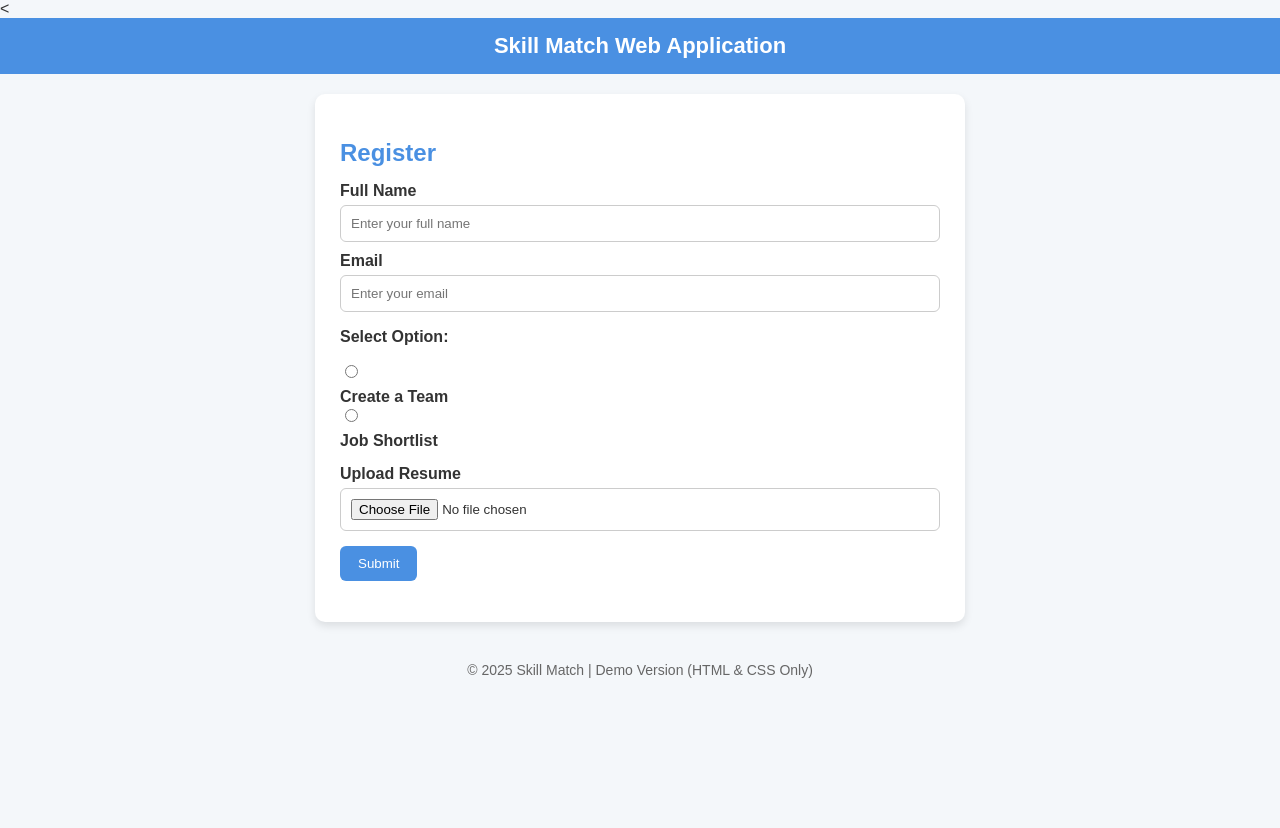
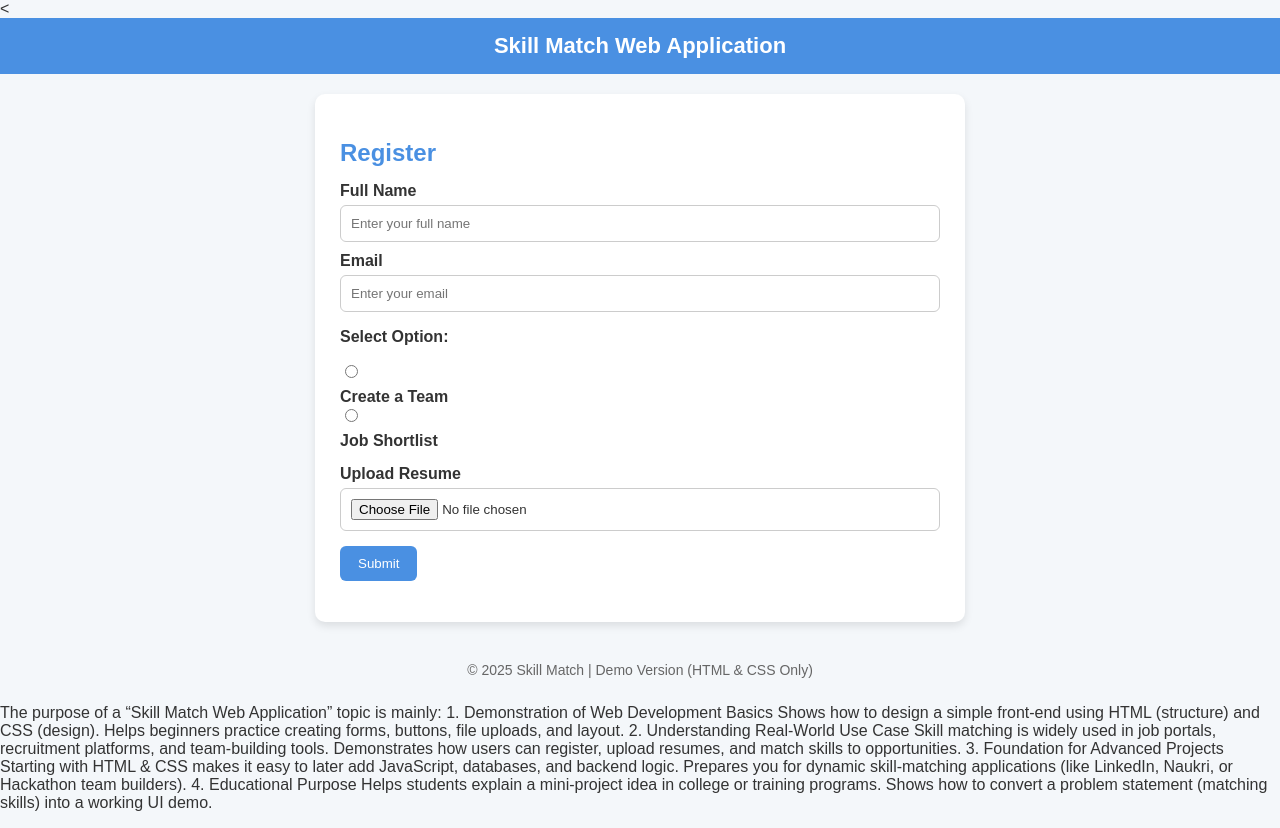
Before and after one commit to Sathyaanupoju/project, a plain HTML site: page index.html in a window 1280 px wide. Before the commit the page ends 800 px from the top, so only its background shows below. Drawn offline with Linux system fonts and the light colour scheme.

Commit message:
Update index.html

```diff
--- a/index.html
+++ b/index.html
@@ -117,5 +117,19 @@
   <footer>
     &copy; 2025 Skill Match | Demo Version (HTML & CSS Only)
   </footer>
+  <p>The purpose of a “Skill Match Web Application” topic is mainly:
+1. Demonstration of Web Development Basics
+Shows how to design a simple front-end using HTML (structure) and CSS (design).
+Helps beginners practice creating forms, buttons, file uploads, and layout.
+2. Understanding Real-World Use Case
+Skill matching is widely used in job portals, recruitment platforms, and team-building tools.
+Demonstrates how users can register, upload resumes, and match skills to opportunities.
+3. Foundation for Advanced Projects
+Starting with HTML & CSS makes it easy to later add JavaScript, databases, and backend logic.
+Prepares you for dynamic skill-matching applications (like LinkedIn, Naukri, or Hackathon team builders).
+4. Educational Purpose
+Helps students explain a mini-project idea in college or training programs.
+Shows how to convert a problem statement (matching skills) into a working UI demo.
+</p>
 </body>
 </html>
```
